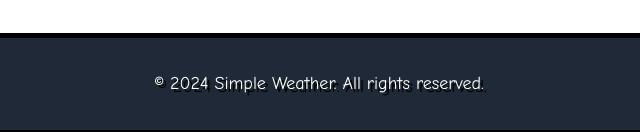
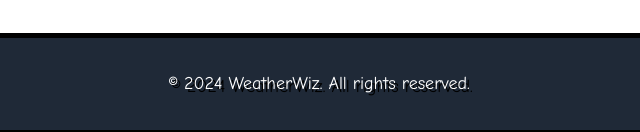
Before and after one commit to kudith/simple-weather-app, a website: page index.html in a window 1280 px wide. Shown: the part 1275-1407 px from the top of the page, 321-961 px from the left. Drawn offline with nearby package versions, Linux system fonts and the light colour scheme.

Commit message:
Update page title

```diff
--- a/index.html
+++ b/index.html
@@ -13,7 +13,7 @@
       href="https://fonts.googleapis.com/css2?family=Comic+Neue:ital,wght@0,300;0,400;0,700;1,300;1,400;1,700&display=swap"
       rel="stylesheet"
     />
-    <title>Simple Weather</title>
+    <title>WeatherWiz</title>
     <style>
       body {
         font-family: "Comic Neue", cursive;
@@ -132,7 +132,7 @@
     </div>
     <footer class="bg-gray-800 text-white py-8 comic-border">
       <div class="container mx-auto px-6 text-center comic-text">
-        <p class="text-lg">&copy; 2024 Simple Weather. All rights reserved.</p>
+        <p class="text-lg">&copy; 2024 WeatherWiz. All rights reserved.</p>
       </div>
     </footer>
     <script>
```
